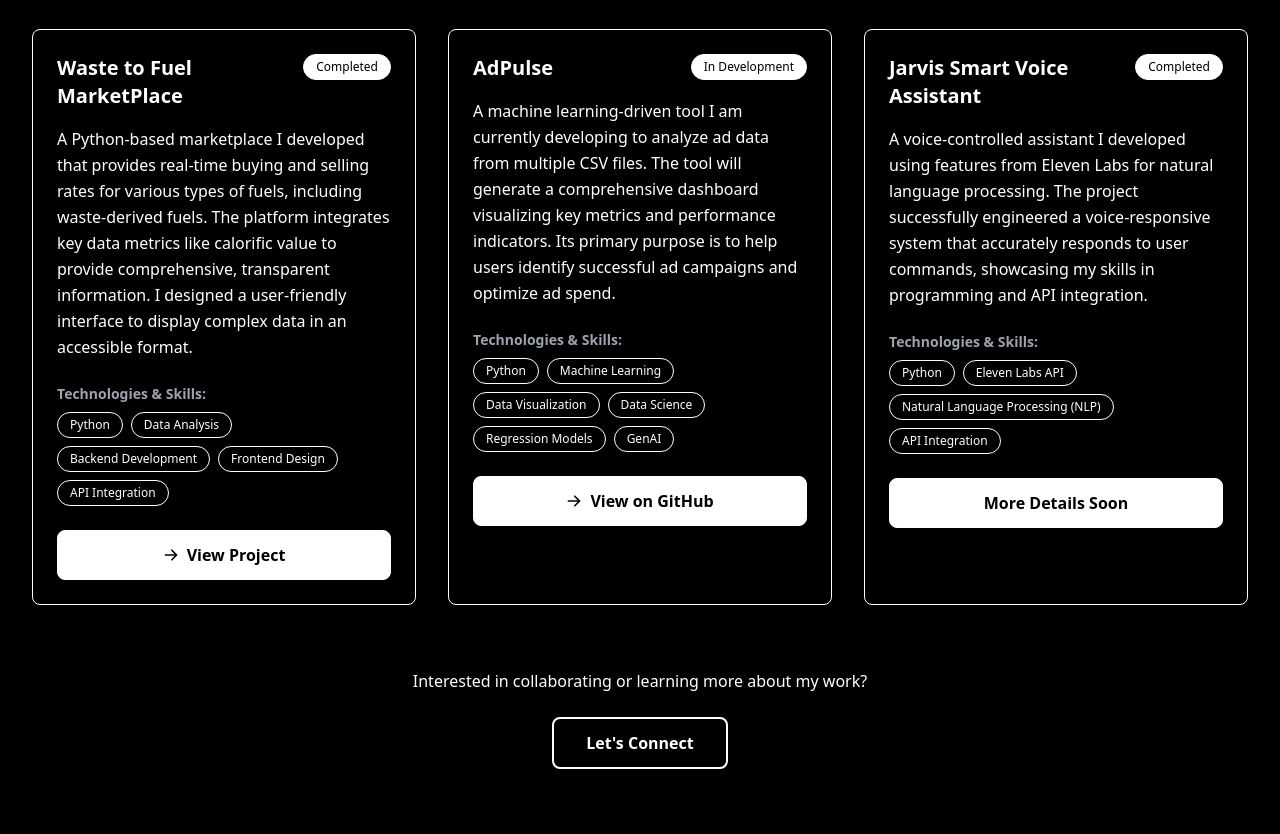
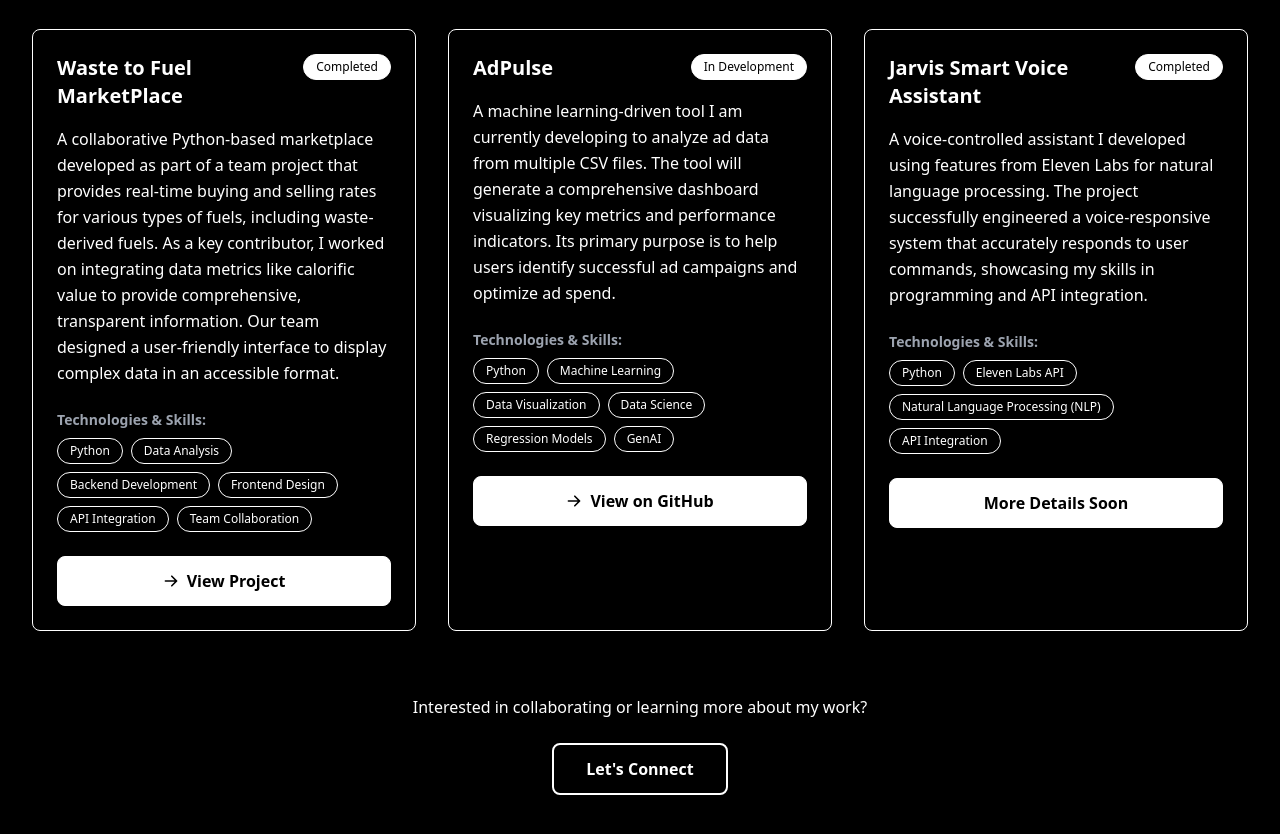
Before and after one commit to CodeManiac798/portfolio-website, a React (Vite) app: page / in a window 1280 px wide. Shown: the part 1900-2734 px from the top of the page. Built offline with nearby package versions, Linux system fonts and the light colour scheme.

Commit message:
Update Waste to Fuel project description to reflect team collaboration

```diff
--- a/src/components/Projects.jsx
+++ b/src/components/Projects.jsx
@@ -3,8 +3,8 @@ const Projects = () => {
     {
       id: 1,
       title: "Waste to Fuel MarketPlace",
-      description: "A Python-based marketplace I developed that provides real-time buying and selling rates for various types of fuels, including waste-derived fuels. The platform integrates key data metrics like calorific value to provide comprehensive, transparent information. I designed a user-friendly interface to display complex data in an accessible format.",
-      technologies: ["Python", "Data Analysis", "Backend Development", "Frontend Design", "API Integration"],
+      description: "A collaborative Python-based marketplace developed as part of a team project that provides real-time buying and selling rates for various types of fuels, including waste-derived fuels. As a key contributor, I worked on integrating data metrics like calorific value to provide comprehensive, transparent information. Our team designed a user-friendly interface to display complex data in an accessible format.",
+      technologies: ["Python", "Data Analysis", "Backend Development", "Frontend Design", "API Integration", "Team Collaboration"],
       status: "Completed",
       link: "https://www.linkedin.com/posts/aryan-mittal-5762941b9_industrialideathon2025-circulareconomy-wastetofuel-activity-7365453117947072512-aJ-t?utm_source=share&utm_medium=member_desktop&rcm=ACoAADLD3yoBt7EVvAZo00tOsUjzrSHvbo-1qs8"
     },
```
